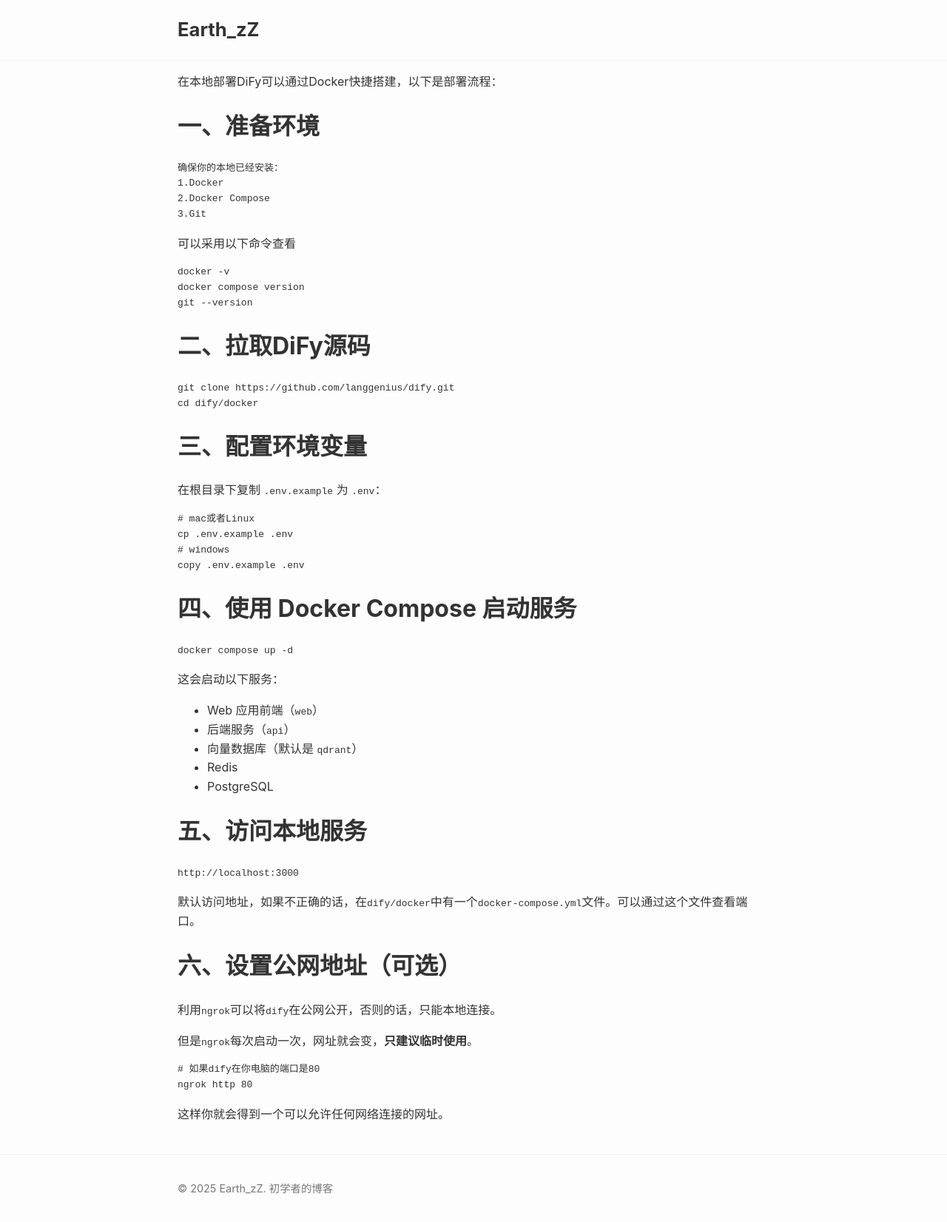
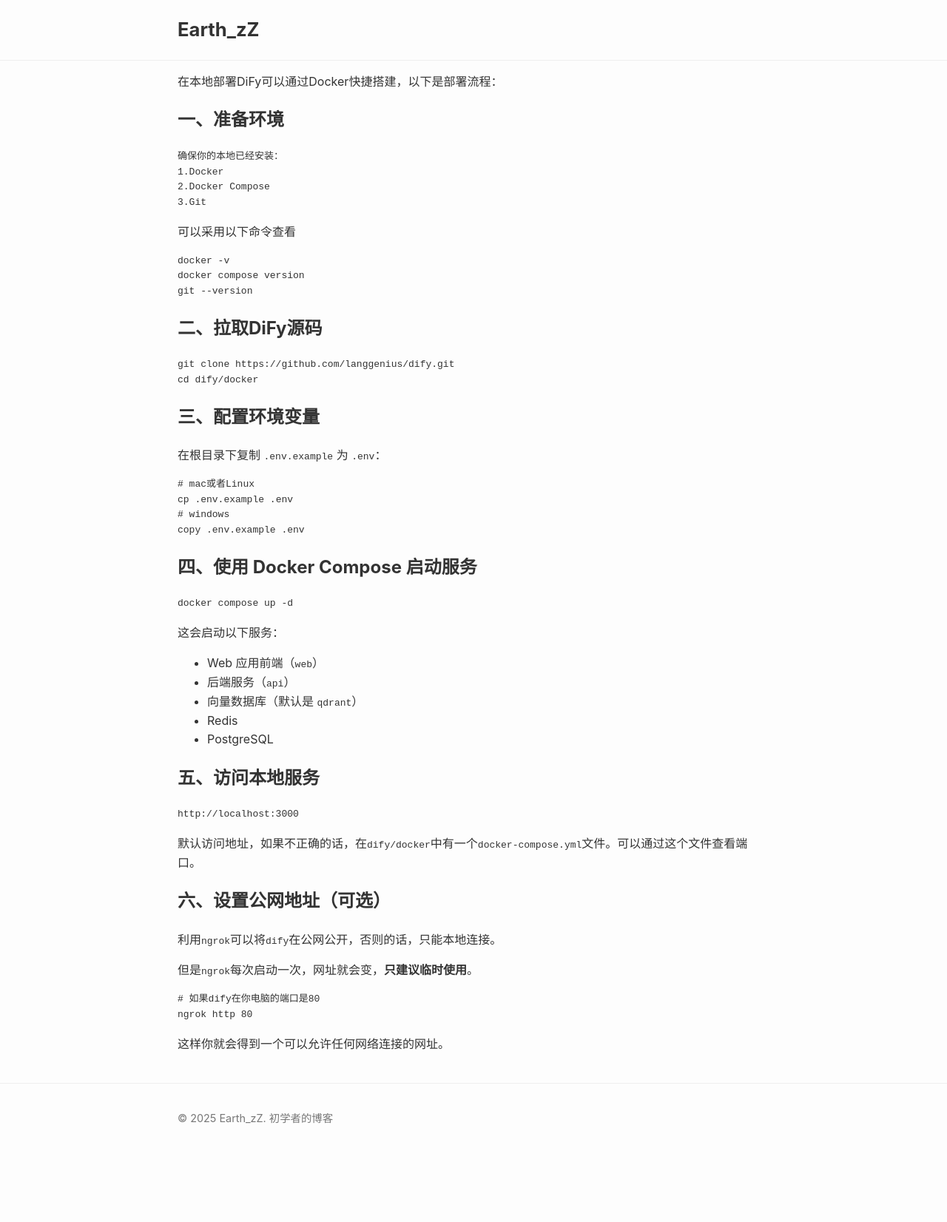
Before and after one commit to earth0718/earth0718.github.io, a Jekyll site: the page built from _posts/2025-04-30-my-one.md, in a window 1280 px wide. Shown: the whole page at 74% size. Built offline with Jekyll 4.4.1, drawn with Linux system fonts in a browser that asks for light colours; a script that is not in the unit is left out; after the commit the page ends 1557 px from its top, so only the background shows below that.

Commit message:
更改标题大小

````diff
--- a/_posts/2025-04-30-my-one.md
+++ b/_posts/2025-04-30-my-one.md
@@ -10,7 +10,7 @@ comments: true           # 可省略；省略即默认显示评论
 
 
 
-# 一、准备环境
+## 一、准备环境
 
 ```properties
 确保你的本地已经安装：
@@ -33,7 +33,7 @@ git --version
 
 
 
-# 二、拉取DiFy源码
+## 二、拉取DiFy源码
 
 ```shell
 git clone https://github.com/langgenius/dify.git
@@ -42,7 +42,7 @@ cd dify/docker
 
 
 
-# 三、配置环境变量
+## 三、配置环境变量
 
 在根目录下复制 `.env.example` 为 `.env`：
 
@@ -55,7 +55,7 @@ copy .env.example .env
 
 
 
-# 四、使用 Docker Compose 启动服务
+## 四、使用 Docker Compose 启动服务
 
 ```shell
 docker compose up -d
@@ -71,7 +71,7 @@ docker compose up -d
 
 
 
-# 五、访问本地服务
+## 五、访问本地服务
 
 ```shell
 http://localhost:3000
@@ -81,7 +81,7 @@ http://localhost:3000
 
 
 
-# 六、设置公网地址（可选）
+## 六、设置公网地址（可选）
 
 利用`ngrok`可以将`dify`在公网公开，否则的话，只能本地连接。
 
````
